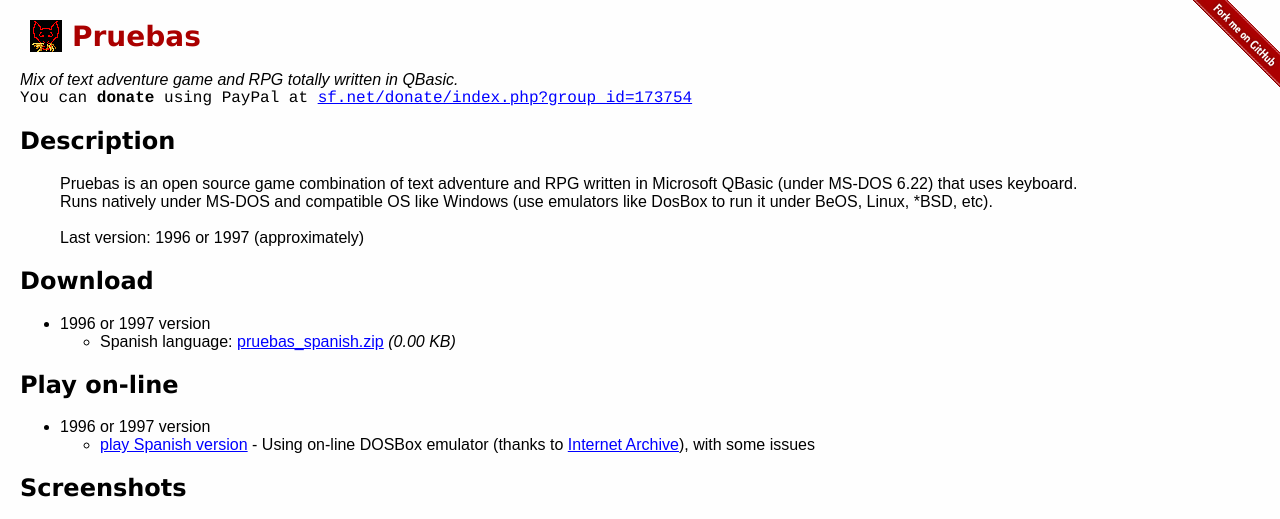
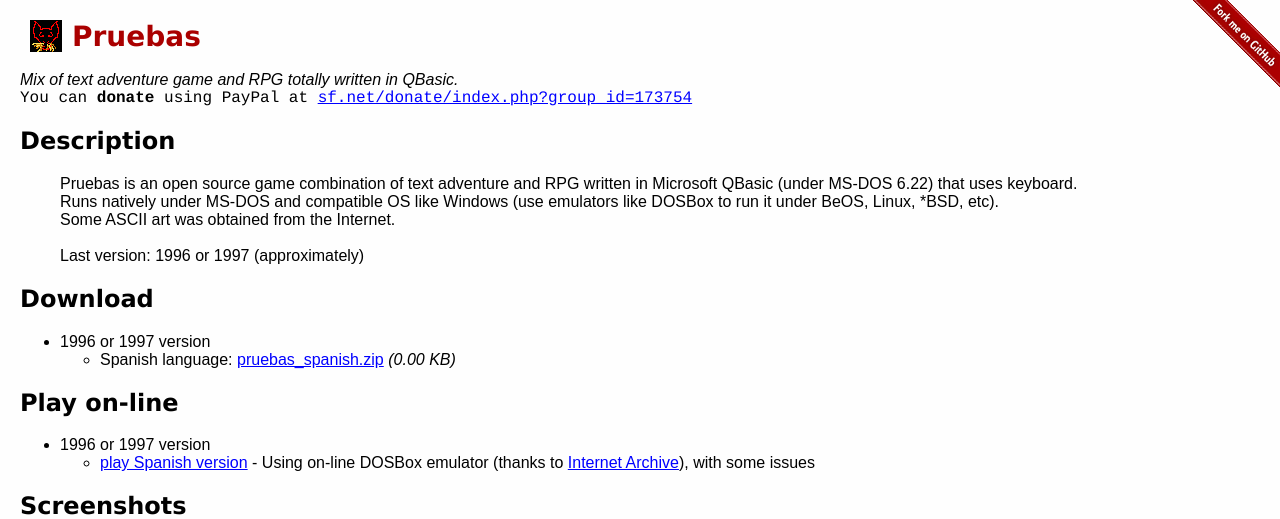
Before and after one commit to jalbam/pruebas, a PHP site: page / in a window 1280 px wide. Shown: the top 519 px of the page. Run offline with PHP 8.4, Linux system fonts and the light colour scheme.

Commit message:
Updated README and homepage with ASCII art origin information

```diff
--- a/homepage/index.php
+++ b/homepage/index.php
@@ -9,7 +9,7 @@
     $summary = 'Mix of text adventure game and RPG totally written in QBasic.';
 
     //Descripcion:
-    $description = 'Pruebas is an open source game combination of text adventure and RPG written in Microsoft QBasic (under MS-DOS 6.22) that uses keyboard.[br]Runs natively under MS-DOS and compatible OS like Windows (use emulators like DosBox to run it under BeOS, Linux, *BSD, etc).';
+    $description = 'Pruebas is an open source game combination of text adventure and RPG written in Microsoft QBasic (under MS-DOS 6.22) that uses keyboard.[br]Runs natively under MS-DOS and compatible OS like Windows (use emulators like DOSBox to run it under BeOS, Linux, *BSD, etc).[br]Some ASCII art was obtained from the Internet.';
 
     //Version:
     $version = "1996 or 1997";
```
Also changed, not shown: README.md.
